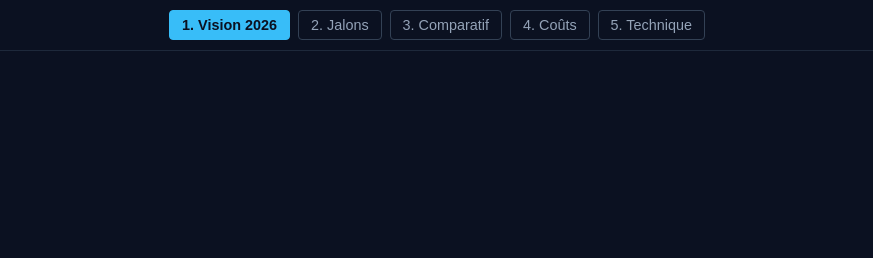
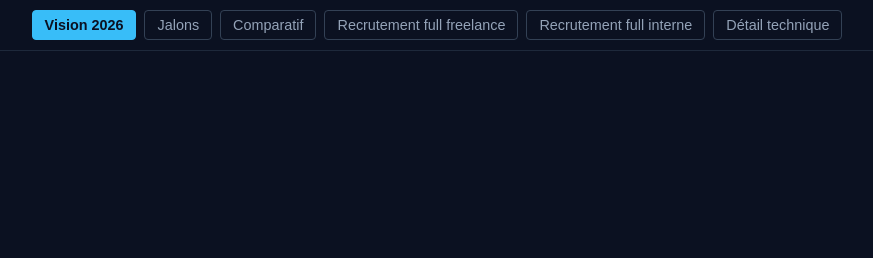
Before and after one commit to walidbpro/roadmap, a plain HTML site: page index.html in a window 1280 px wide. Shown: the top 258 px of the page, without its empty margins (203-1076 px from the left). Drawn offline with Linux system fonts and the light colour scheme.

Commit message:
Add files via upload

```diff
--- a/index.html
+++ b/index.html
@@ -142,13 +142,14 @@
 </head>
 <body>
 
-<nav>
-    <button onclick="showSlide(0)" class="active">1. Vision 2026</button>
-    <button onclick="showSlide(1)">2. Jalons</button>
-    <button onclick="showSlide(2)">3. Comparatif</button>
-    <button onclick="showSlide(3)">4. Coûts</button>
-    <button onclick="showSlide(4)">5. Technique</button>
-</nav>
+    <nav>
+        <button onclick="showSlide(0)" class="active">Vision 2026</button>
+        <button onclick="showSlide(1)">Jalons</button>
+        <button onclick="showSlide(2)">Comparatif</button>
+        <button onclick="showSlide(3)">Recrutement full freelance</button>
+        <button onclick="showSlide(4)">Recrutement full interne</button>
+        <button onclick="showSlide(5)">Détail technique</button>
+    </nav>
 
 <main>
 
@@ -308,7 +309,7 @@
 
             <div class="total-section">
                 <span style="color: var(--green-accent); font-weight: bold; font-size: 1.2rem;">TOTAL GLOBAL : </span>
-                <span class="total-price">252 750 €</span>
+                <span class="total-price">130 500 €</span>
             </div>
         </div>
     </div>
```
